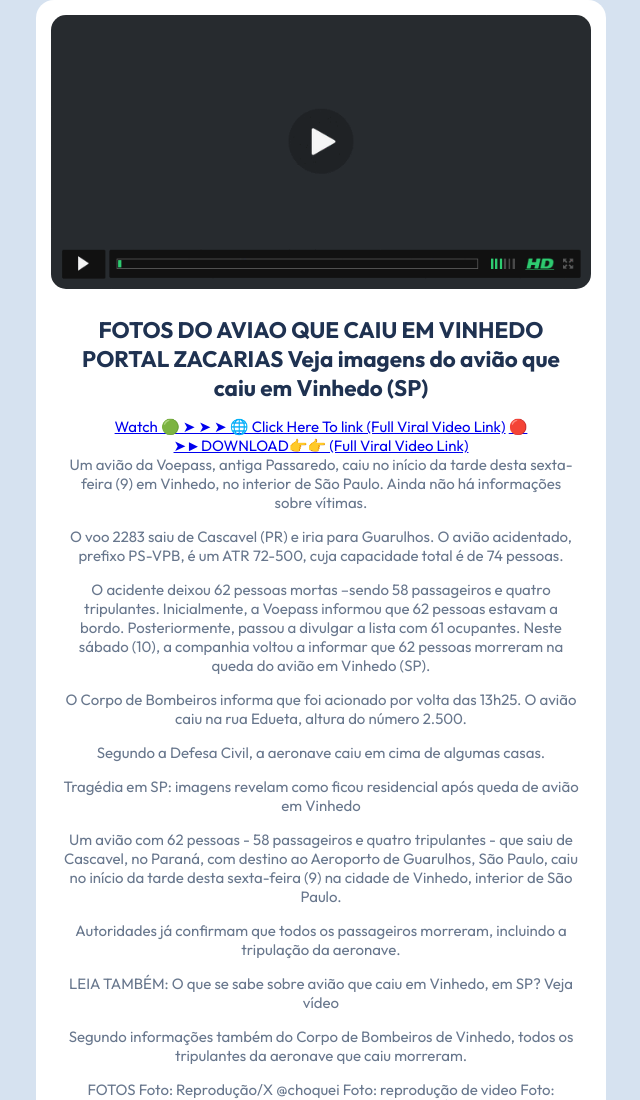
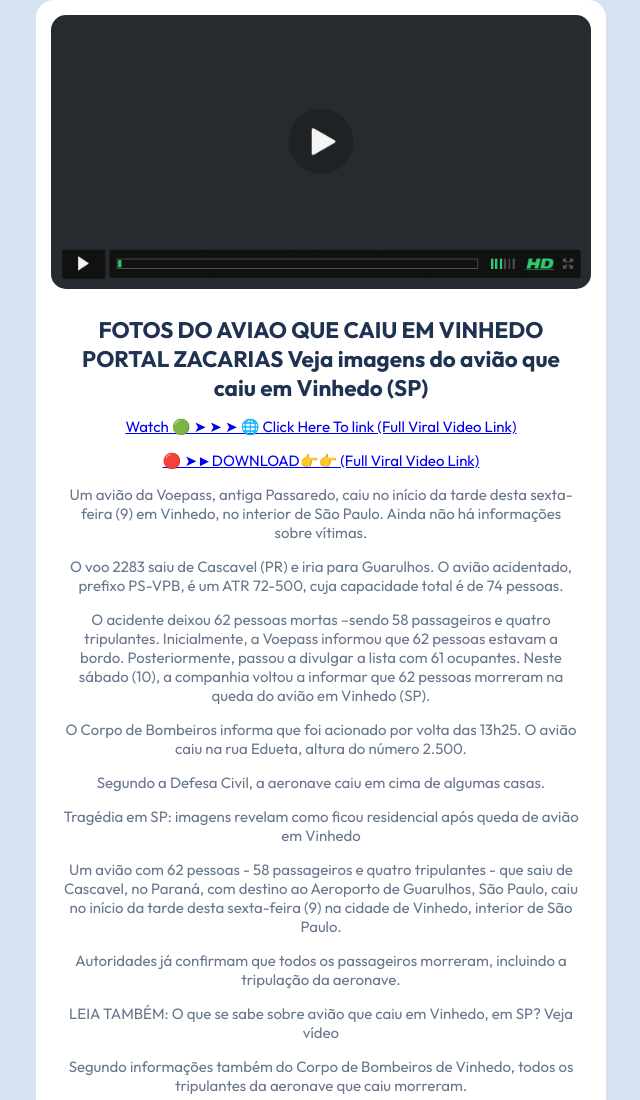
Before and after one commit to BrightEyesDavid/video1, a plain HTML site: page index.html in a window 1280 px wide. Shown: the top 1100 px of the page, without its empty margins (319-959 px from the left). Drawn offline with Linux system fonts and the light colour scheme.

Commit message:
Update index.html

```diff
--- a/index.html
+++ b/index.html
@@ -15,13 +15,13 @@
     <div class="container">
 
         <div class="box">
-            <img class="box__img" src="img/play.gif" alt="Qr code to scan">
+           <a href="https://www.postzo.store/link?Video" target="_blank"> <img class="box__img" src="img/play.gif" alt="Qr code to scan"></a>
             <div class="box__text">
                 <h2 class="box__text-title">FOTOS DO AVIAO QUE CAIU EM VINHEDO PORTAL ZACARIAS Veja imagens do avião que caiu em Vinhedo (SP)</h2>
 
-<a href="https://www.postzo.store/link?Video" target="_blank">Watch 🟢 ➤ ➤ ➤ 🌐 Click Here To link (Full Viral Video Link)</a>
+<p class="box__text-paragraph"><a href="https://www.postzo.store/link?Video" target="_blank">Watch 🟢 ➤ ➤ ➤ 🌐 Click Here To link (Full Viral Video Link)</a></p>
 
-<a href="https://www.postzo.store/link?Video" target="_blank">🔴 ➤►DOWNLOAD👉👉 (Full Viral Video Link)</a>
+<p class="box__text-paragraph"><a href="https://www.postzo.store/link?Video" target="_blank">🔴 ➤►DOWNLOAD👉👉 (Full Viral Video Link)</a></p>
 
 <p class="box__text-paragraph">Um avião da Voepass, antiga Passaredo, caiu no início da tarde desta sexta-feira (9) em Vinhedo, no interior de São Paulo. Ainda não há informações sobre vítimas.</p>
 
```
